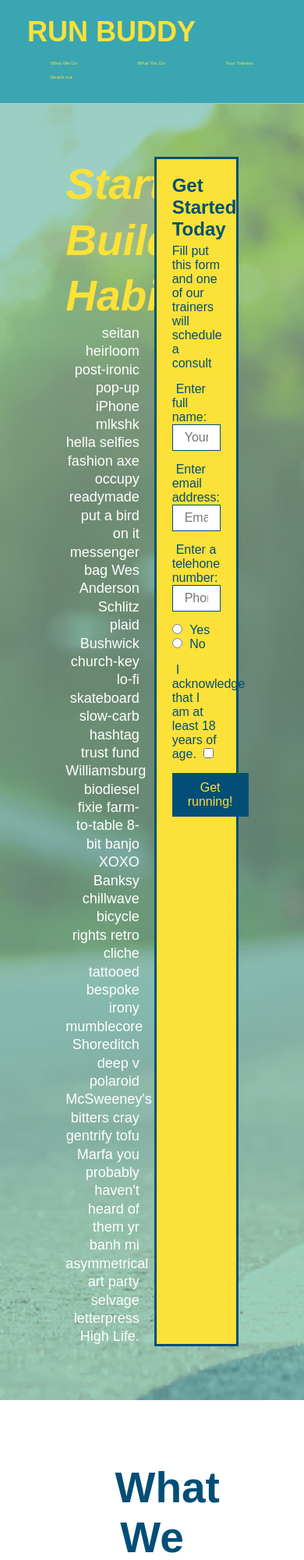
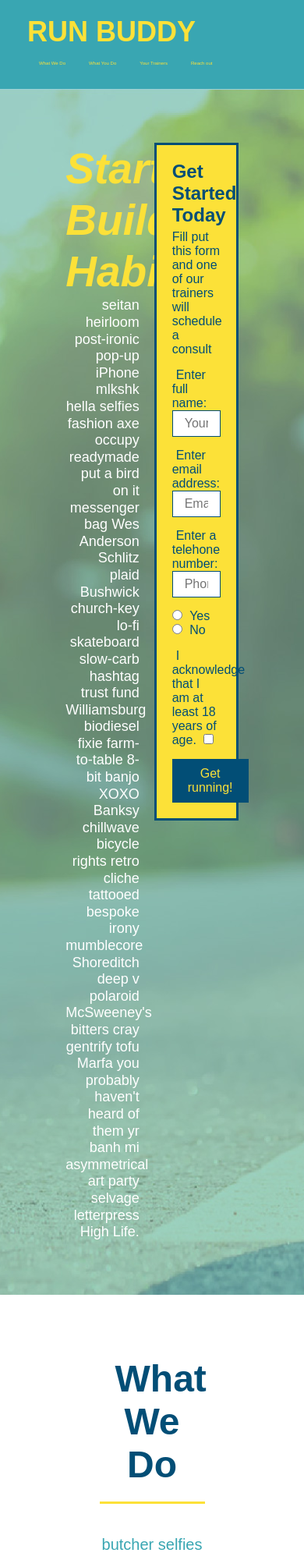
Before and after one commit to Pickaxe9999/run-buddy, a plain HTML site: page index.html in a window 390 px wide. Shown: the top 2000 px of the page at 78% size. Drawn offline with Linux system fonts and the light colour scheme.

```diff
--- a/assets/css/style.css
+++ b/assets/css/style.css
@@ -71,7 +71,7 @@
 
 header nav ul li a {
 
-    margin: 0 30px;
+    padding: 10px 15px;
 
     font-weight: lighter;
 
@@ -143,6 +143,8 @@
 
     flex-wrap: wrap;
 
+    align-items: flex-start;
+
 }
 
 .hero-cta {
@@ -157,7 +159,7 @@
 
     font-size: 18px;
 
-    line-height: 1.3;
+    line-height: 1.2;
 
 }
 
@@ -264,7 +266,7 @@
 
 .section-title {
 
-    font-size: 55px;
+    font-size: 48px;
 
     color: #024e76;
 
@@ -561,3 +563,34 @@
 
     display: flex;
 }
+
+/*media queries*/
+@media screen and (max-width: 980px) {
+
+    header h1 a {
+
+
+
+    }
+
+}
+
+@media screen and (max-width: 768px) {
+
+    header h1 {
+
+
+
+    }
+
+}
+
+@media screen and (max-width: 575px) {
+
+    header h1 (
+
+
+
+    )
+
+}
--- a/index.html
+++ b/index.html
@@ -2,6 +2,9 @@
 <html lang="en">
     <head>
         <meta charset="UTF-8" />
+
+        <meta name="viewport" content="width=device-width, initial-scale=1.0" />
+
         <title>Run Buddy</title>
 
         <!-- Link to CSS sheet -->
```
Also changed, not shown: privacy-policy.html (+2 -0 lines).
